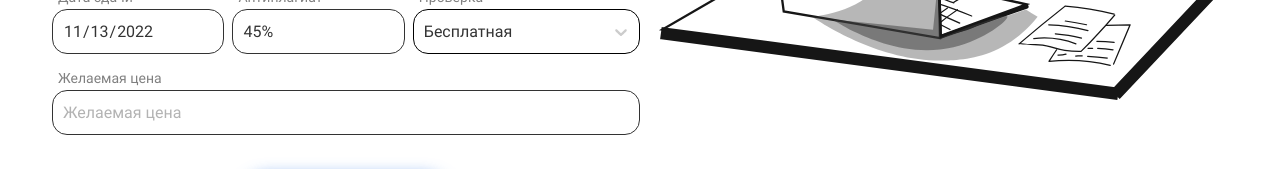
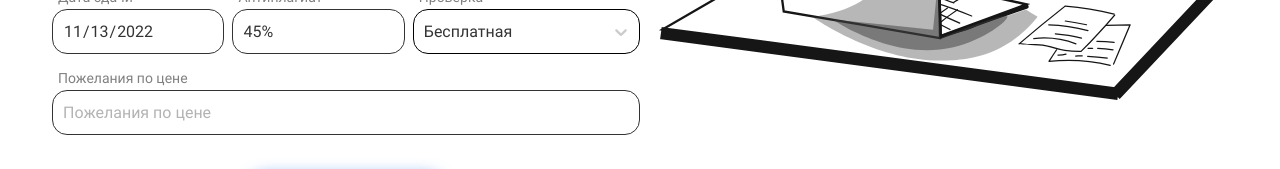
Before and after one commit to bezperesdach/bezperesdach_frontend, a Next.js app: page / in a window 1280 px wide. Shown: the part 621-790 px from the top of the page. Built offline with nearby package versions, Linux system fonts and the light colour scheme.

Commit message:
fix: edit name in block

```diff
--- a/components/hero/hero.tsx
+++ b/components/hero/hero.tsx
@@ -287,7 +287,7 @@ export const Hero = () => {
                 </div>
 
                 <div className={styles["form-item"]} id={styles["form-item-due-date"]}>
-                  <label className={styles.label}>Желаемая цена</label>
+                  <label className={styles.label}>Пожелания по цене</label>
                   <div className={styles["input-container"]}>
                     <Field
                       className={styles.input}
@@ -305,7 +305,7 @@ export const Hero = () => {
                           setFieldValue("expectedPrice", values.expectedPrice.slice(0, -1));
                         }
                       }}
-                      placeholder="Желаемая цена"
+                      placeholder="Пожелания по цене"
                       disabled={isSubmitting}
                     />
                   </div>
```
